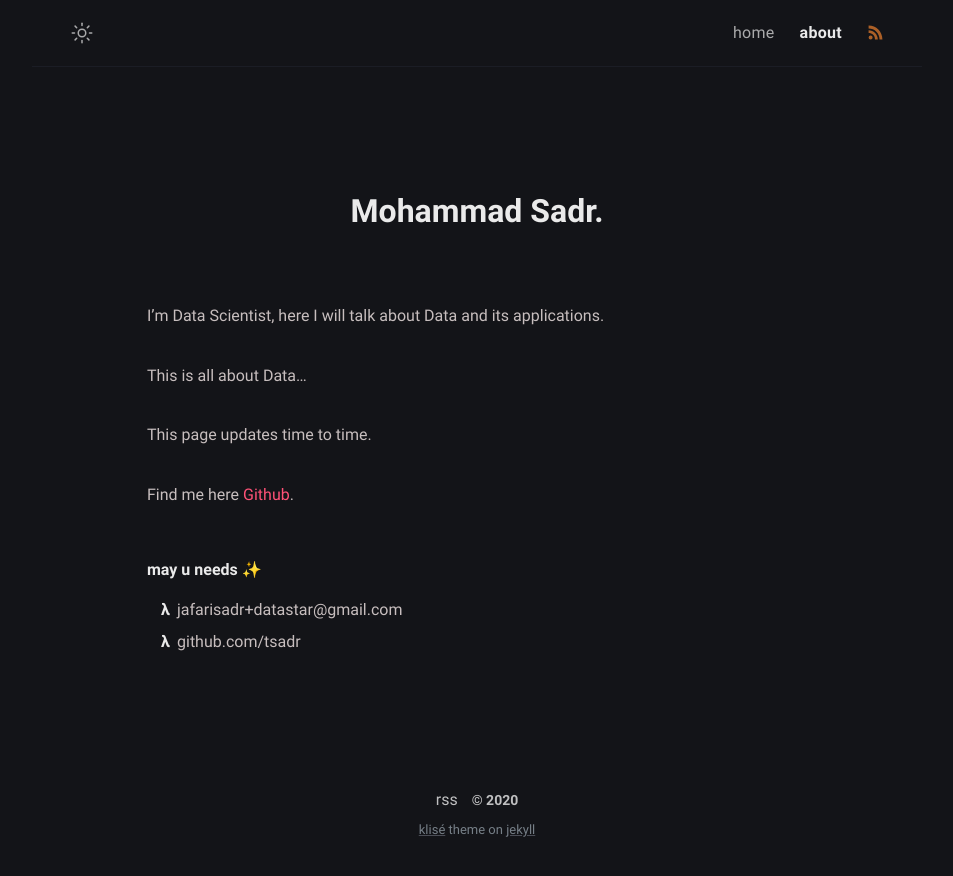
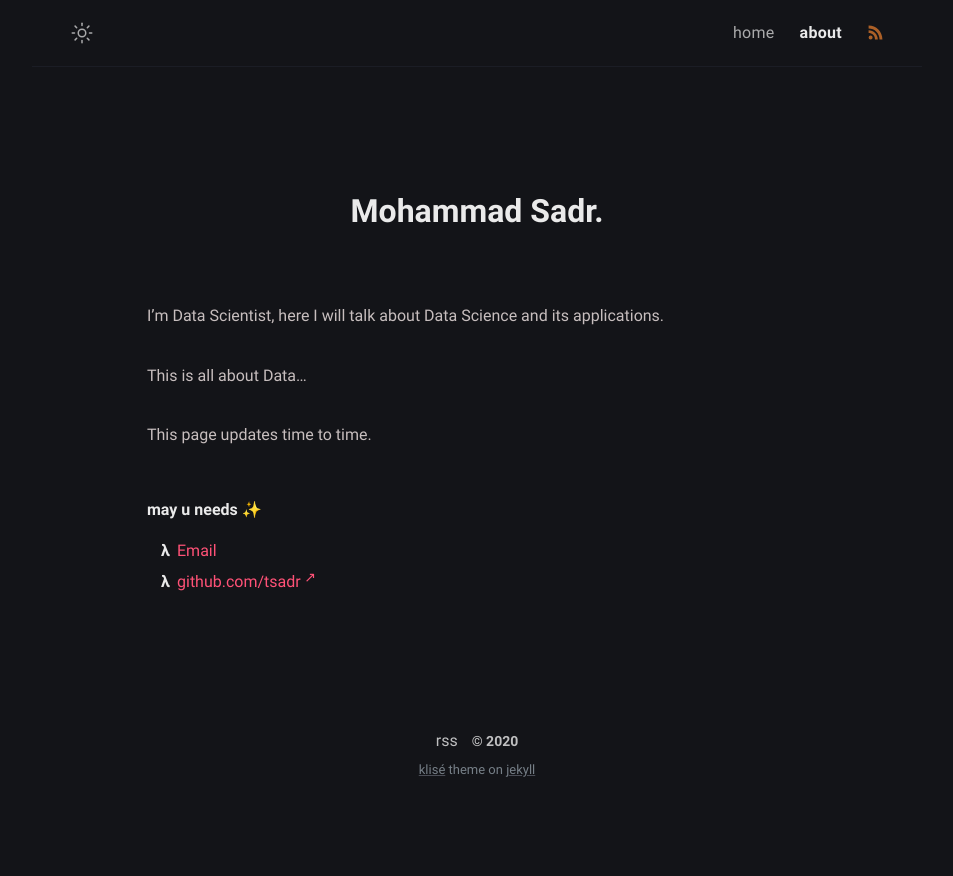
Before and after one commit to msadr-git/msadr-git.github.io, a Jekyll site: the page built from about.md, in a window 1280 px wide. Shown: the top 876 px of the page, without its empty margins (163-1116 px from the left). Built offline with Jekyll 4.4.1, drawn with Linux system fonts in a browser that asks for light colours.

Commit message:
update favicon and some little fixes

```diff
--- a/about.md
+++ b/about.md
@@ -5,15 +5,13 @@ layout: page
 excerpt: This is my blog about Data and the World.
 comments: false
 ---
-I'm Data Scientist, here I will talk about Data and its applications.
+I'm Data Scientist, here I will talk about Data Science and its applications.
 
 This is all about Data…
 
 This page updates time to time.
 
-Find me here [Github](http://github.com/tsadr).
-
 ##### may u needs ✨
 
-- {{ site.author.email }}
-- github.com/{{ site.author.github }}
+- <a href="mailto:{{ site.author.email }}">Email</a>
+- <a href="https://github.com/{{ site.author.github }}" target="_blank">github.com/tsadr</a>
```
Also changed, not shown: assets/favicons/android-chrome-192x192.png, assets/favicons/android-chrome-384x384.png, assets/favicons/apple-touch-icon.png, assets/favicons/favicon-16x16.png, assets/favicons/favicon-32x32.png, assets/favicons/favicon.ico, assets/favicons/mstile-150x150.png.
